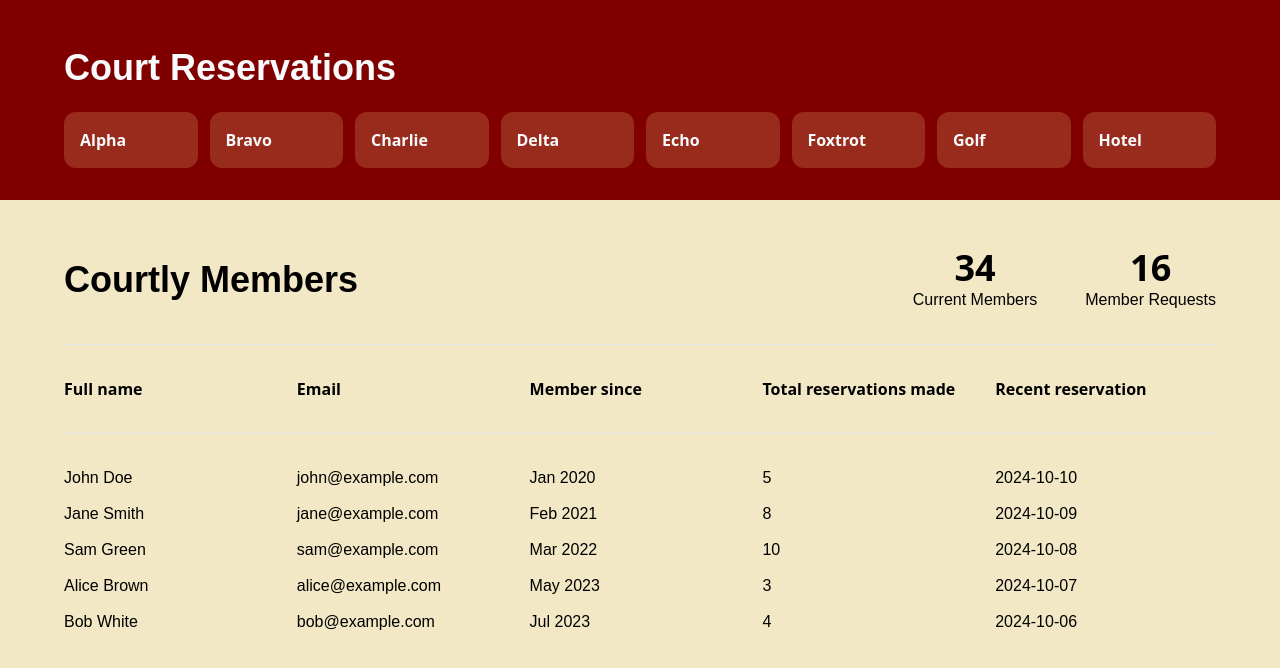
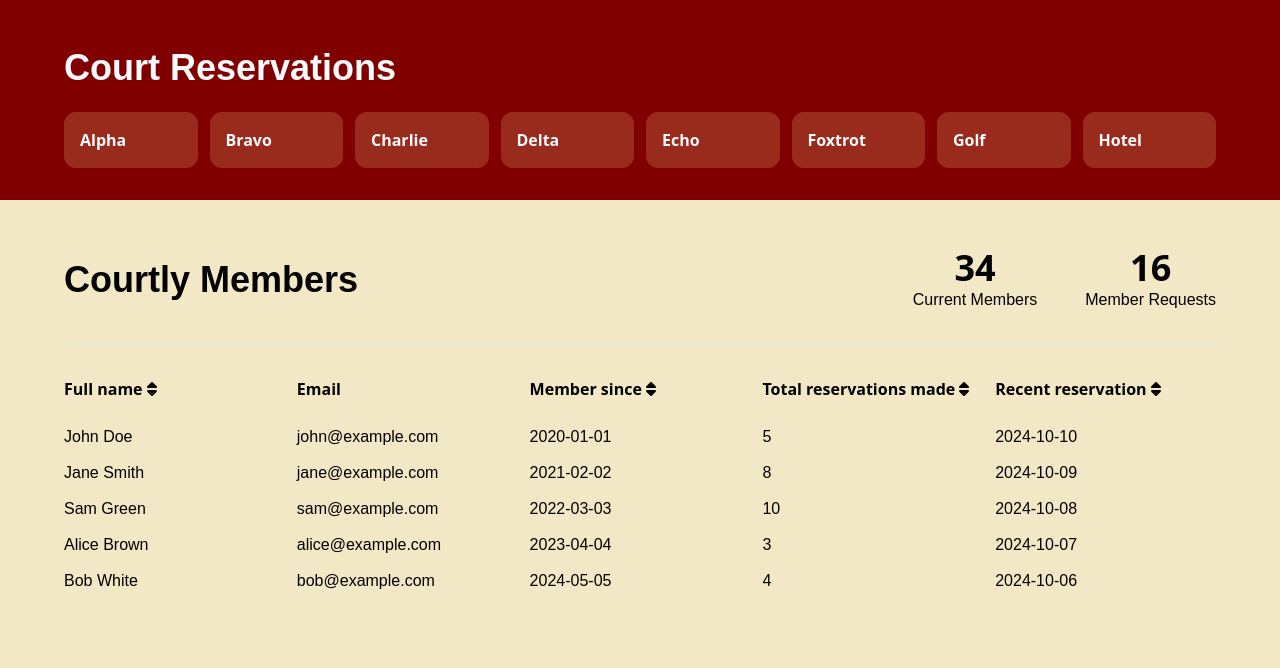
Before and after one commit to MrRyushi/MOBDEV-Courtly-Web-Admin, a Next.js app in the folder courtly/: page /dashboard in a window 1280 px wide. Shown: the top 668 px of the page. Built offline with nearby package versions, Linux system fonts and the light colour scheme.

Commit message:
finished sort for dashboard and reservations page

```diff
--- a/courtly/package.json
+++ b/courtly/package.json
@@ -10,6 +10,10 @@
     "watch": "watch 'npm run build' ./src/app"
   },
   "dependencies": {
+    "@fortawesome/fontawesome-svg-core": "^6.6.0",
+    "@fortawesome/free-solid-svg-icons": "^6.6.0",
+    "@fortawesome/react-fontawesome": "^0.2.2",
+    "fortawesome": "^0.0.1-security",
     "next": "14.2.15",
     "react": "^18",
     "react-dom": "^18",
--- /dev/null
+++ b/courtly/src/app/components/ClientMembersTable.tsx
@@ -0,0 +1,74 @@
+'use client';
+
+import React, { useState } from 'react';
+import { FontAwesomeIcon } from '@fortawesome/react-fontawesome';
+import { faSort } from '@fortawesome/free-solid-svg-icons';
+
+const ClientMembersTable = ({ initialMembers }) => {
+    const sortIcon = <FontAwesomeIcon icon={faSort} />;
+
+    const [members, setMembers] = useState(initialMembers);
+    const [sortKey, setSortKey] = useState(null);
+    const [sortOrder, setSortOrder] = useState('asc'); // 'asc' for ascending, 'desc' for descending
+
+    const handleSort = (key) => {
+        const newOrder = sortKey === key && sortOrder === 'asc' ? 'desc' : 'asc';
+        setSortKey(key);
+        setSortOrder(newOrder);
+
+        const sortedMembers = [...members].sort((a, b) => {
+            if (newOrder === 'asc') {
+                return a[key] < b[key] ? -1 : a[key] > b[key] ? 1 : 0;
+            } else {
+                return a[key] > b[key] ? -1 : a[key] < b[key] ? 1 : 0;
+            }
+        });
+
+        setMembers(sortedMembers);
+    };
+
+    return (
+        <div className='space-y-6'>
+            <div className='hidden md:grid md:grid-cols-6 lg:grid-cols-5 gap-x-3'>
+                <h3 onClick={() => handleSort('fullName')} className="cursor-pointer hover:underline underline-offset-4">Full name {sortIcon}</h3>
+                <h3 className='md:col-span-2 lg:col-span-1'>Email</h3>
+                <h3 onClick={() => handleSort('memberSince')} className="cursor-pointer hover:underline underline-offset-4">Member since {sortIcon}</h3>
+                <h3 onClick={() => handleSort('totalReservations')} className="cursor-pointer hover:underline underline-offset-4">Total reservations made {sortIcon}</h3>
+                <h3 onClick={() => handleSort('recentReservation')} className="cursor-pointer hover:underline underline-offset-4">Recent reservation {sortIcon}</h3>
+            </div>
+
+            <div className='space-y-6 md:space-y-3'>
+                {members.map((member, index) => (
+                    <div key={index} className='hidden md:grid md:grid-cols-6 lg:grid-cols-5 font-poppins font-extralight gap-x-3'>
+                        <p>{member.fullName}</p>
+                        <p className='md:col-span-2 lg:col-span-1'>{member.email}</p>
+                        <p>{member.memberSince}</p>
+                        <p>{member.totalReservations}</p>
+                        <p>{member.recentReservation}</p>
+                    </div>
+                ))}
+
+                {members.map((member, index) => (
+                    <div key={index} className='md:hidden grid grid-cols-2 font-poppins font-extralight text-sm gap-x-6'>
+                        <div>
+                            <h3 className='font-bold'>Full name</h3>
+                            <h3 className='font-bold'>Email</h3>
+                            <h3 className='font-bold'>Member since</h3>
+                            <h3 className='font-bold'>Total reservations made</h3>
+                            <h3 className='font-bold'>Recent reservation</h3>
+                        </div>
+                        <div>
+                            <p>{member.fullName}</p>
+                            <p>{member.email}</p>
+                            <p>{member.memberSince}</p>
+                            <p>{member.totalReservations}</p>
+                            <p>{member.recentReservation}</p>
+                        </div>
+                    </div>
+                ))}
+            </div>
+        </div>
+    );
+};
+
+export default ClientMembersTable;
--- a/courtly/src/app/components/CourtBtn.tsx
+++ b/courtly/src/app/components/CourtBtn.tsx
@@ -10,7 +10,7 @@ const CourtBtn = ({ index, court }) => {
   };
 
   return (
-    <div key={index} onClick={() => handleClick(court)} className='bg-second p-4 rounded-xl w-full text-slate-50'>
+    <div key={index} onClick={() => handleClick(court)} className='bg-second hover:bg-red-800 p-4 rounded-xl w-full text-slate-50'>
       <h1>
         <span className='font-bold'>{court}</span>
       </h1>
--- a/courtly/src/app/dashboard/page.tsx
+++ b/courtly/src/app/dashboard/page.tsx
@@ -1,41 +1,40 @@
-import React from 'react'
 import CourtBtn from '../components/CourtBtn';
+import ClientMembersTable from '../components/ClientMembersTable';
 
 const Dashboard = () => {
-    // dummy data for members for now
     const members = [
         {
           fullName: "John Doe",
           email: "john@example.com",
-          memberSince: "Jan 2020",
+          memberSince: "2020-01-01",
           totalReservations: 5,
           recentReservation: "2024-10-10",
         },
         {
           fullName: "Jane Smith",
           email: "jane@example.com",
-          memberSince: "Feb 2021",
+          memberSince: "2021-02-02",
           totalReservations: 8,
           recentReservation: "2024-10-09",
         },
         {
           fullName: "Sam Green",
           email: "sam@example.com",
-          memberSince: "Mar 2022",
+          memberSince: "2022-03-03",
           totalReservations: 10,
           recentReservation: "2024-10-08",
         },
         {
           fullName: "Alice Brown",
           email: "alice@example.com",
-          memberSince: "May 2023",
+          memberSince: "2023-04-04",
           totalReservations: 3,
           recentReservation: "2024-10-07",
         },
         {
           fullName: "Bob White",
           email: "bob@example.com",
-          memberSince: "Jul 2023",
+          memberSince: "2024-05-05",
           totalReservations: 4,
           recentReservation: "2024-10-06",
         },
@@ -50,8 +49,7 @@ const Dashboard = () => {
         "Foxtrot",
         "Golf",
         "Hotel",
-    ]
-
+    ];
 
     return (
         <div className='flex justify-center items-center h-auto 2xl:h-screen'>
@@ -66,7 +64,6 @@ const Dashboard = () => {
                             <CourtBtn key={index} index={index} court={court} />
                         ))}
                     </div>
-
                 </div>
 
                 <div className='bg-fourth md:h-4/6 xl:h-3/4 p-8 md:p-8 xl:py-12 xl:px-16 font-bold'>
@@ -87,51 +84,13 @@ const Dashboard = () => {
                     </div>
 
                     <hr className="hidden md:block h-px my-8 bg-gray-200 border-0 dark:bg-gray-400"/>
-                <div className='hidden md:grid md:grid-cols-6 lg:grid-cols-5 gap-x-3'>
-                    <h3>Full name</h3>
-                    <h3 className='md:col-span-2 lg:col-span-1'>Email</h3>
-                    <h3>Member since</h3>
-                    <h3>Total reservations made</h3>
-                    <h3>Recent reservation</h3>
-                </div>
-                <hr className="h-px my-8 bg-gray-200 border-0 dark:bg-gray-400"/>
 
-                {/* This is where the data goes of Member List | We can use an array then just map it*/}
-                {/* Mapping through the members array */}
-                <div className='space-y-6 md:space-y-3'>
-                    {members.map((member, index) => (
-                        <div key={index} className='hidden md:grid md:grid-cols-6 lg:grid-cols-5 font-poppins font-extralight gap-x-3'>
-                            <p>{member.fullName}</p>
-                            <p className='md:col-span-2 lg:col-span-1'>{member.email}</p>
-                            <p>{member.memberSince}</p>
-                            <p>{member.totalReservations}</p>
-                            <p>{member.recentReservation}</p>
-                        </div>
-                    ))}
-
-                    {members.map((member, index) => (
-                        <div key={index} className='md:hidden grid grid-cols-2 font-poppins font-extralight text-sm gap-x-6'>
-                            <div>
-                                <h3 className='font-bold'>Full name</h3>
-                                <h3 className='font-bold'>Email</h3>
-                                <h3 className='font-bold'>Member since</h3>
-                                <h3 className='font-bold'>Total reservations made</h3>
-                                <h3 className='font-bold'>Recent reservation</h3>
-                            </div>
-                            <div>
-                                <p>{member.fullName}</p>
-                                <p>{member.email}</p>
-                                <p>{member.memberSince}</p>
-                                <p>{member.totalReservations}</p>
-                                <p>{member.recentReservation}</p>
-                            </div>
-                        </div>
-                    ))}
+                    {/* Render client-side table */}
+                    <ClientMembersTable initialMembers={members} />
                 </div>
             </div>
         </div>
-    </div>
-  )
-}
+    );
+};
 
-export default Dashboard
+export default Dashboard;
--- a/courtly/src/app/reservations/page.tsx
+++ b/courtly/src/app/reservations/page.tsx
@@ -1,48 +1,75 @@
 'use client'
-import React from "react";
+import React, { useState } from "react";
 import { useSearchParams } from 'next/navigation';
 import Link from "next/link";
+import { FontAwesomeIcon } from '@fortawesome/react-fontawesome';
+import { faSort } from '@fortawesome/free-solid-svg-icons';
 
 const Reservations = () => {
   const searchParams = useSearchParams();
-  const court = searchParams.get('court'); // Accessing the 'court' parameter from the URL
-  const members = [
+  const court = searchParams.get('court');
+  const sortIcon = <FontAwesomeIcon icon={faSort} />;
+
+  const [members, setMembers] = useState([
     {
       fullName: "John Doe",
       email: "john@example.com",
       member: "Yes",
-      reservationDate: '2024-10-10',
+      reservationDate: '2024-06-10',
       reservationTime: "6:00 AM - 7:00 AM",
     },
     {
       fullName: "Jane Smith",
       email: "jane@example.com",
       member: "No",
-      reservationDate: '2024-10-10',
-      reservationTime: "6:00 AM - 7:00 AM",
+      reservationDate: '2024-07-10',
+      reservationTime: "7:00 AM - 8:00 AM",
     },
     {
       fullName: "Sam Green",
       email: "sam@example.com",
-      member: "Yes",
-      reservationDate: '2024-10-10',
-      reservationTime: "6:00 AM - 7:00 AM",
+      member: "No",
+      reservationDate: '2024-08-10',
+      reservationTime: "8:00 AM - 9:00 AM",
     },
     {
       fullName: "Alice Brown",
       email: "alice@example.com",
-      member: "No",
-      reservationDate: '2024-10-10',
-      reservationTime: "6:00 AM - 7:00 AM",
+      member: "Yes",
+      reservationDate: '2024-09-10',
+      reservationTime: "10:00 AM - 11:00 AM",
     },
     {
       fullName: "Bob White",
       email: "bob@example.com",
-      member: "Yes",
+      member: "No",
       reservationDate: '2024-10-10',
-      reservationTime: "6:00 AM - 7:00 AM",
+      reservationTime: "12:00 AM - 01:00 PM",
     },
-  ];
+  ]);
+
+  const [sortConfig, setSortConfig] = useState({ key: null, direction: 'ascending' });
+
+  // Function to handle sorting
+  const sortMembers = (key) => {
+    let direction = 'ascending';
+    if (sortConfig.key === key && sortConfig.direction === 'ascending') {
+      direction = 'descending';
+    }
+
+    const sortedMembers = [...members].sort((a, b) => {
+      if (a[key] < b[key]) {
+        return direction === 'ascending' ? -1 : 1;
+      }
+      if (a[key] > b[key]) {
+        return direction === 'ascending' ? 1 : -1;
+      }
+      return 0;
+    });
+
+    setMembers(sortedMembers);
+    setSortConfig({ key, direction });
+  };
 
   return (
     <div className="flex justify-center items-center h-auto md:h-screen bg-first p-3 md:px-16 md:py-24">
@@ -53,43 +80,35 @@ const Reservations = () => {
 
             <div className="flex justify-between gap-x-12">
               <div>
-                <h2
-                  className="font-bold text-4xl md:text-center"
-                  id="currentMembers"
-                >
+                <h2 className="font-bold text-4xl md:text-center" id="currentMembers">
                   34
                 </h2>
-                <p className="md:text-center font-poppins font-light">
-                  Current Members
-                </p>
+                <p className="md:text-center font-poppins font-light">Current Members</p>
               </div>
 
               <div>
-                <h2
-                  className="font-bold text-4xl md:text-center"
-                  id="currentMembers"
-                >
+                <h2 className="font-bold text-4xl md:text-center" id="currentMembers">
                   16
                 </h2>
-                <p className="md:text-center font-poppins font-light">
-                  Member Requests
-                </p>
+                <p className="md:text-center font-poppins font-light">Member Requests</p>
               </div>
             </div>
           </div>
 
           <hr className="hidden md:block h-px my-8 bg-gray-200 border-0 dark:bg-gray-400" />
           <div className="hidden md:grid md:grid-cols-6 lg:grid-cols-5 gap-x-10">
-            <h3>Full name</h3>
+            <h3 onClick={() => sortMembers('fullName')} className="cursor-pointer hover:underline underline-offset-4">
+              Full Name {sortIcon}
+            </h3>
             <h3 className="md:col-span-2 lg:col-span-1">Email</h3>
             <h3>Member?</h3>
-            <h3>Reservation Date</h3>
+            <h3 onClick={() => sortMembers('reservationDate')} className="cursor-pointer hover:underline underline-offset-4">
+              Reservation Date {sortIcon}
+            </h3>
             <h3>Reservation Time</h3>
           </div>
           <hr className="h-px my-8 bg-gray-200 border-0 dark:bg-gray-400" />
 
-          {/* This is where the data goes of Member List | We can use an array then just map it*/}
-          {/* Mapping through the members array */}
           <div className="space-y-6 md:space-y-3">
             {members.map((member, index) => (
               <div
@@ -129,8 +148,8 @@ const Reservations = () => {
         </div>
 
         <div className="">
-          <Link href="/dashboard" className="bg-fourth px-12 py-3 rounded-2xl font-bold font-poppins"> Back
-
+          <Link href="/dashboard" className="bg-fourth hover:bg-amber-200 px-12 py-3 rounded-2xl font-bold font-poppins">
+            Back
           </Link>
         </div>
       </div>
```
Also changed, not shown: 1 other file (tests, documents, lock files or other folders). Lines whose indentation alone changed are shown as unchanged.
